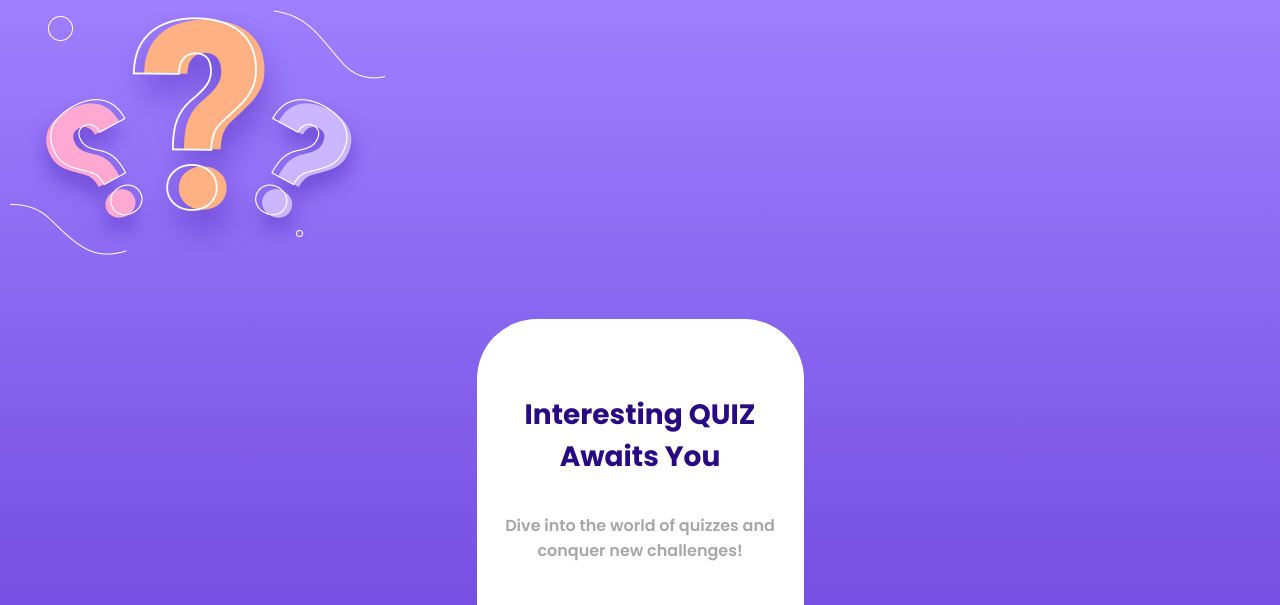
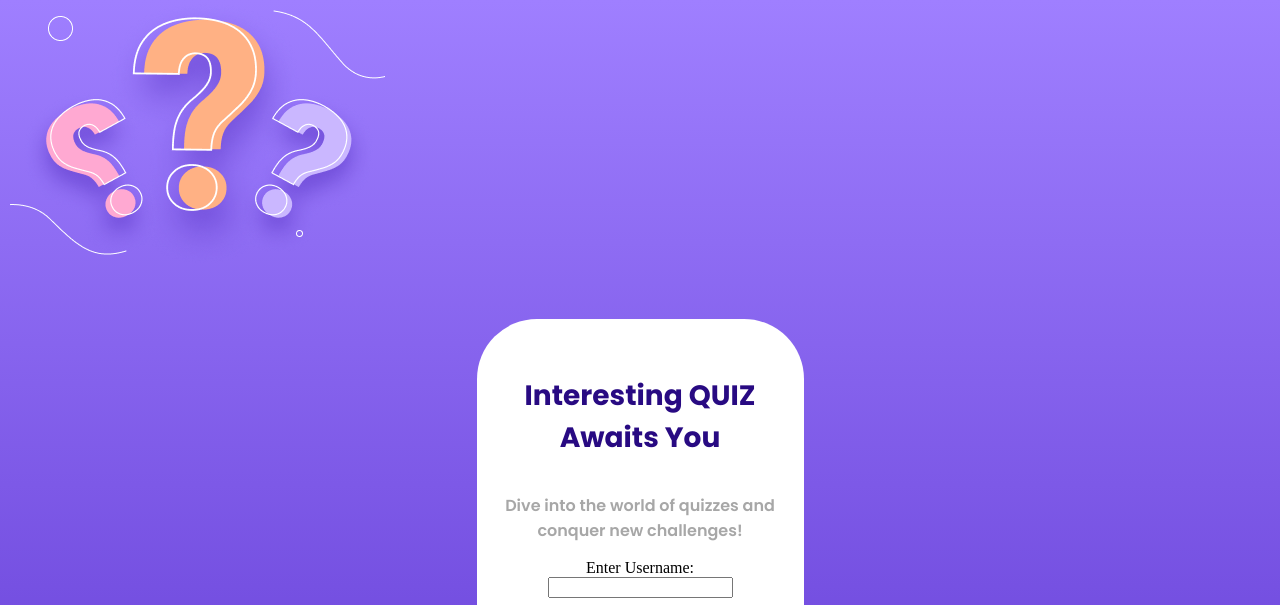
Before and after one commit to sadiatasneemkhan/Quiz-App-SENG513-A2, a website: page UI/page1.html in a window 1280 px wide. Shown: the top 605 px of the page. Drawn offline with Linux system fonts and the light colour scheme; no server answers.

Commit message:
Added Username

```diff
--- a/UI/page1.html
+++ b/UI/page1.html
@@ -23,6 +23,17 @@
                     <p>Dive into the world of quizzes and conquer new challenges!</p>
                 </div>
 
+                <div class="quiz-login">
+                    <form id="login-form" style="display: flex; flex-direction: column; align-items: center;">
+                        <div>
+                            <label for="username">Enter Username:</label>
+                        </div>
+                        <div>
+                            <input type="text" id="username" name="username" required>
+                        </div>
+                    </form>
+                </div>
+
                 <div class="quiz-logo">
                     <img src="images/Pagenation.png" alt="logo image" />
                 </div>
```
